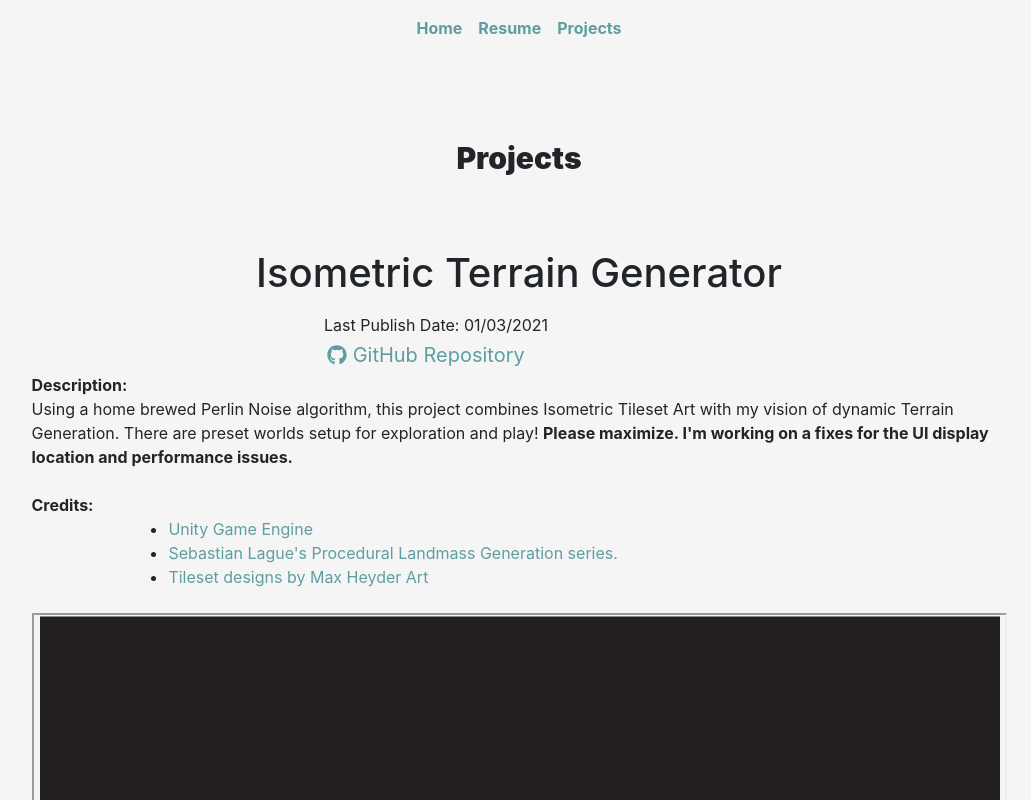
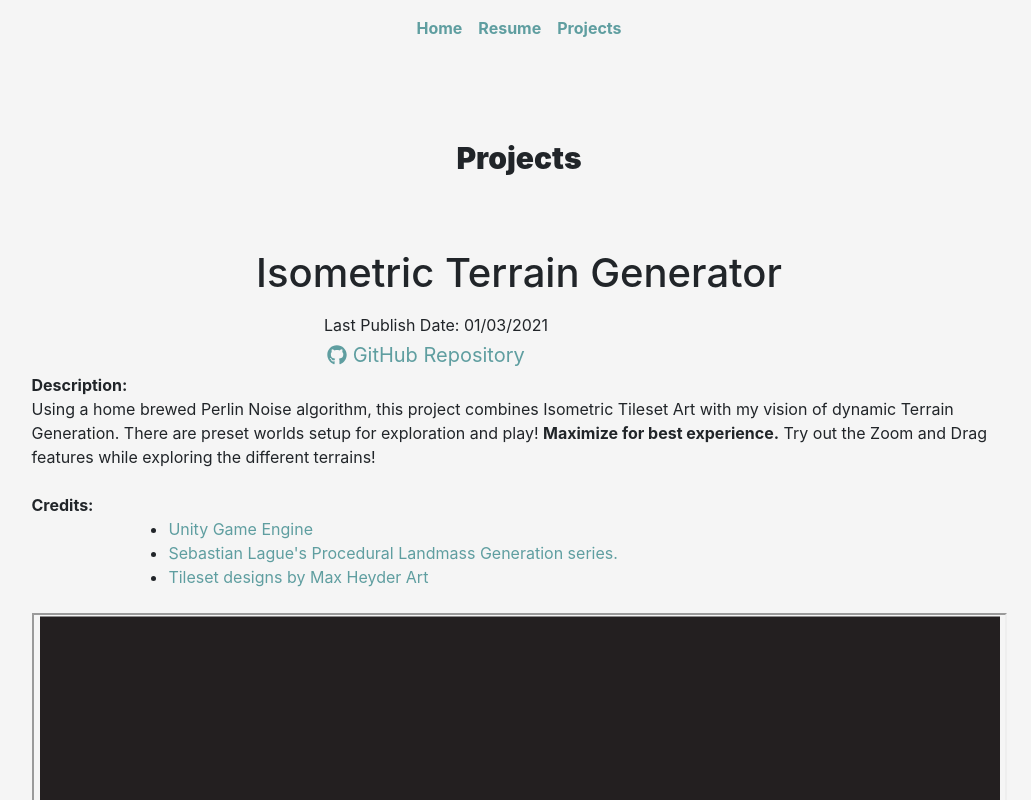
Before and after one commit to ethanabowen/PersonalWebsite, a React (Create React App) app: page /projects in a window 1280 px wide. Shown: the top 800 px of the page, without its empty margins (121-1152 px from the left). Built offline with nearby package versions, Linux system fonts and the light colour scheme; what aws-amplify would draw is missing.

Commit message:
Iso description update

```diff
--- a/src/Constants.js
+++ b/src/Constants.js
@@ -229,7 +229,7 @@ export const collegeProjects = [
 export const hobbyProjects = [
     {
         title: "Isometric Terrain Generator",
-        description: "Using a home brewed Perlin Noise algorithm, this project combines Isometric Tileset Art with my vision of dynamic Terrain Generation. There are preset worlds setup for exploration and play! <strong>Please maximize.  I'm working on a fixes for the UI display location and performance issues.</strong>",
+        description: "Using a home brewed Perlin Noise algorithm, this project combines Isometric Tileset Art with my vision of dynamic Terrain Generation. There are preset worlds setup for exploration and play! <strong>Maximize for best experience.</strong> Try out the Zoom and Drag features while exploring the different terrains!",
         lastPublishDate: "01/03/2021",
         contents: <iframe src="buildWebGL/index.html" height="650" width="975" title="Unity Test"></iframe>,
         credits:
```
